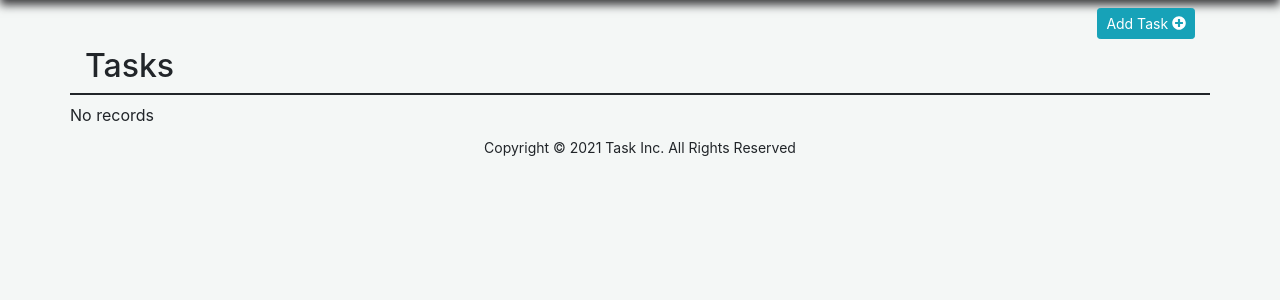
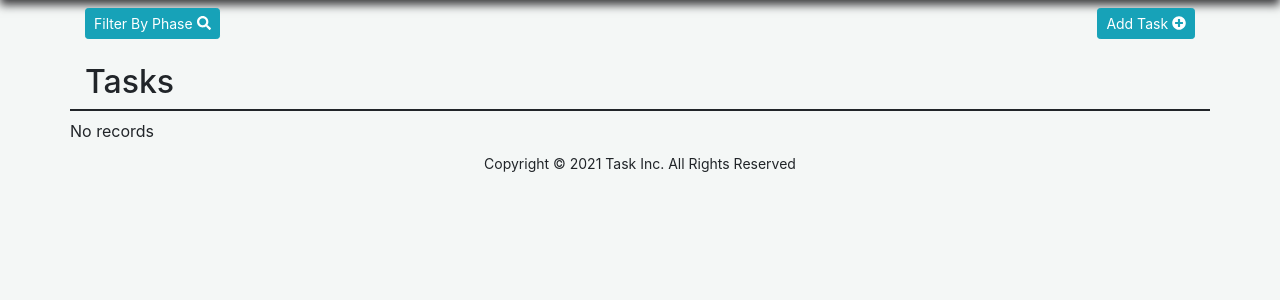
Before and after one commit to KenThumi/tasking, a Django app: page / in a window 1280 px wide. Shown: the part 68-368 px from the top of the page. Run offline with Django 3.2, Linux system fonts and the light colour scheme; the visitor is signed in with stand-in values (Sample User, id 1); data that the repository does not hold is empty; some libraries are stand-ins or nearby versions.

Commit message:
Filter by phase

```diff
--- a/static/css/styles.css
+++ b/static/css/styles.css
@@ -22,3 +22,15 @@ body{
     background-color: #f4f7f6;
     box-shadow: 0px 5px 9px #3c3c3e;
 }
+
+.hdn{
+    display: none;
+}
+
+.show{
+    display:block;
+}
+
+.search-div label{
+    display: none;
+}
--- /dev/null
+++ b/static/js/scripts.js
@@ -0,0 +1,3 @@
+$('#search').click(function(){
+    $('.search-div').toggleClass('show');
+});
--- /dev/null
+++ b/tasks/templates/_search.html
@@ -0,0 +1,18 @@
+{% load bootstrap4 %}
+<div class="col-12 my-2">
+    <!-- spacing -->
+</div>
+
+    <div class="col-md-12 hdn search-div">
+        <form class="navbar-form float-left" role="search" action="{% url 'filterphase' %}" method="POST">
+
+            <div class="input-group ">
+                {% csrf_token %}
+                {% bootstrap_form filter_form %}
+              <div class="input-group-btn">
+                <button class="btn btn-success" type="submit"><i class="fas fa-search"></i></button>
+              </div>
+            </div>
+
+          </form>
+    </div>
--- a/tasks/templates/base.html
+++ b/tasks/templates/base.html
@@ -56,7 +56,7 @@
     <script src="https://cdnjs.cloudflare.com/ajax/libs/popper.js/1.14.0/umd/popper.min.js" integrity="sha384-cs/chFZiN24E4KMATLdqdvsezGxaGsi4hLGOzlXwp5UZB1LY//20VyM2taTB4QvJ" crossorigin="anonymous"></script>
     <!-- Bootstrap JS -->
     {% bootstrap_javascript %}
-    <!-- jQuery Custom Scroller CDN -->
+    <script src="{% static 'js/scripts.js' %}"></script>
     {% endblock %}
 
 
--- a/tasks/templates/index.html
+++ b/tasks/templates/index.html
@@ -5,8 +5,15 @@
 
 <div class="container my-2">
    <div class="row">
+        <div class="col-6">
+          <button class="btn btn-info float-left btn-sm" id="search">
+              <span class="text-center">
+                  Filter By Phase <i class="fas fa-search"></i>
+              </span>
+          </button>
+      </div>
         {% if user.is_superuser %}
-        <div class="col-12">
+        <div class="col-6">
           <a href="{% url 'addtask' %}" class="btn btn-info float-right btn-sm">
           <span class="text-center">
               Add Task <i class="fas fa-plus-circle"></i>
@@ -14,7 +21,7 @@
           </a>
         </div>
         {% endif %}
-
+        {% include '_search.html'%}
         <div class="col-12 my-2" style="border-bottom: 2px solid;">
           <h2>Tasks</h2>
         </div>
--- a/tasks/urls.py
+++ b/tasks/urls.py
@@ -12,5 +12,6 @@ urlpatterns = [
     path('updatephase/<int:id>', views.updatePhase, name='updatephase'),
     path('updatetask/<int:id>', views.updateTask, name='updatetask'),
     path('deletetask/<int:id>', views.deleteTask, name='deletetask'),
-    path('search/',views.search, name='search')
+    path('search/',views.search, name='search'),
+    path('filterphase/',views.filterphase, name='filterphase')
 ]
--- a/tasks/views.py
+++ b/tasks/views.py
@@ -15,7 +15,10 @@ def home(request):
         tasks = Task.objects.filter(user= request.user)
 
 
-    ctx = {'tasks':tasks}
+    filter_form = UpdateTaskPhaseForm()
+
+
+    ctx = {'tasks':tasks, 'filter_form':filter_form}
 
     return render(request,'index.html',ctx)
 
@@ -137,3 +140,25 @@ def search(request):
         return render(request, 'index.html',ctx)
 
     return redirect('home')
+
+
+@login_required
+def filterphase(request):
+    filter_form = UpdateTaskPhaseForm()
+
+    if request.method=='POST':
+
+        form = UpdateTaskPhaseForm(request.POST)
+
+        if form.is_valid():
+
+            if request.user.is_superuser:
+                tasks=Task.objects.filter(phase=form.cleaned_data['phase']).all()
+            else:
+                tasks=Task.objects.filter(user= request.user,phase=form.cleaned_data['phase']).all()
+
+            ctx = {'tasks':tasks, 'search_results':f'Search Results ({tasks.count()})','filter_form':filter_form}
+
+            return render(request, 'index.html',ctx)
+
+    return redirect('home')
```
Also changed, not shown: tasks/forms.py (line endings or trailing spaces).
